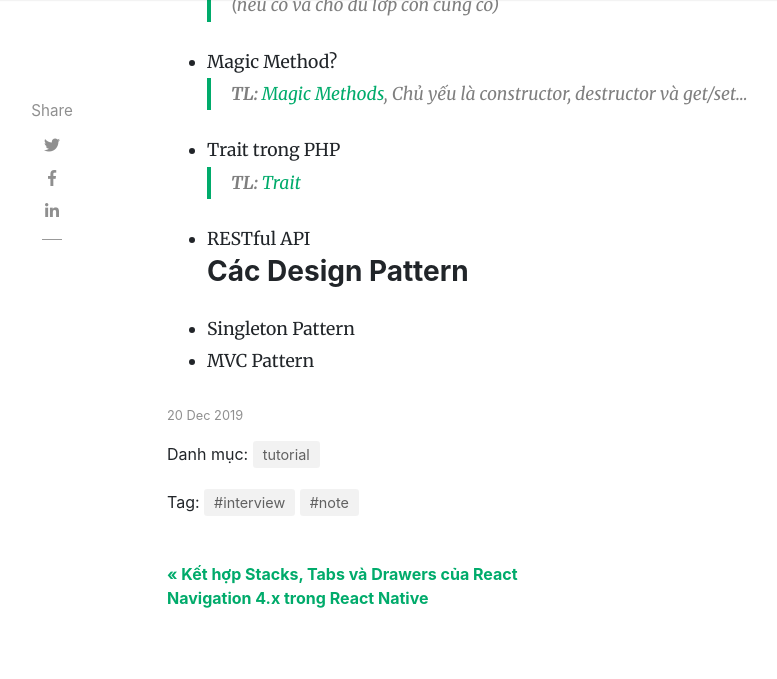
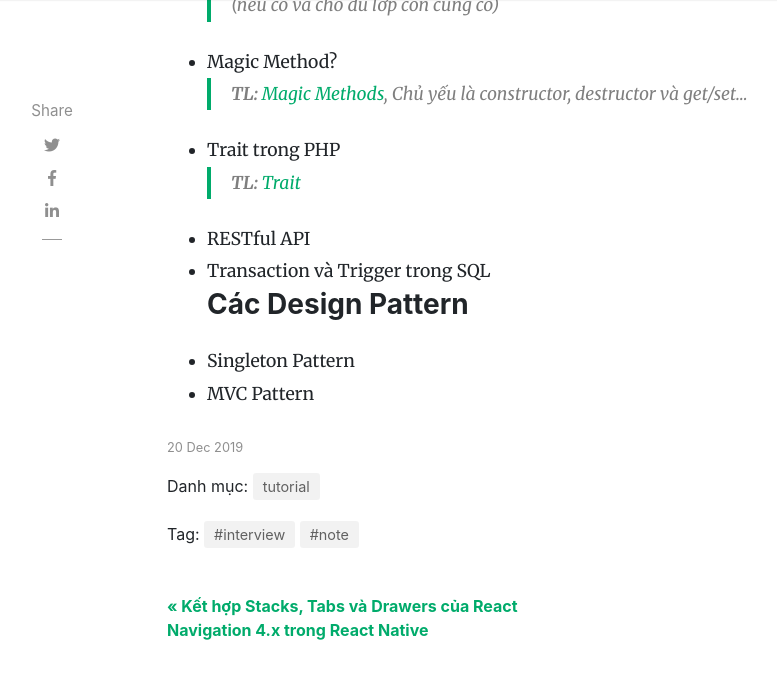
Before and after one commit to tuitucode/tuitucode.github.io, a Jekyll site: the page built from _posts/2019-12-20-kinh-nghiem-phong-van.md, in a window 1280 px wide and 900 px high, scrolled down 1851 px, cut to the strip 0-703 px from the top of the window. Shown: the top 679 px of the strip, without its empty margins (118-895 px from the left). Built offline with Jekyll 4.4.1, drawn with Linux system fonts in a browser that asks for light colours; nearby versions of some CDN libraries; comment, search, counter and statistics services are not loaded.

Commit message:
Update 2019-12-20-kinh-nghiem-phong-van.md

```diff
--- a/_posts/2019-12-20-kinh-nghiem-phong-van.md
+++ b/_posts/2019-12-20-kinh-nghiem-phong-van.md
@@ -37,6 +37,7 @@ Kinh nghiệm phỏng vấn
 - Trait trong PHP
 > **TL:** [Trait](https://viblo.asia/p/lap-trinh-huong-doi-tuong-voi-php-va-nhung-dieu-can-biet-phan-2-Eb85oXq0K2G)
 - RESTful API
+- Transaction và Trigger trong SQL
 ### Các Design Pattern
 - Singleton Pattern
 - MVC Pattern
```
